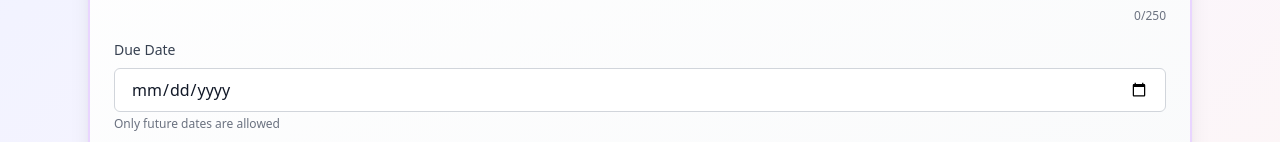
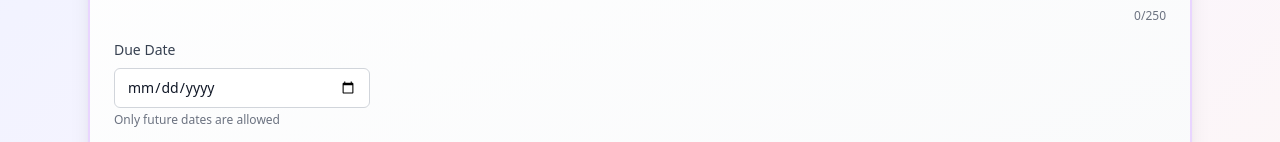
Before and after one commit to Thilina02/TODO-APP, a React (Vite) app: page / in a window 1280 px wide. Both pictures are taken after a click on the button "Add New Todo". Shown: the part 364-506 px from the top of the page. Built offline with nearby package versions, Linux system fonts and the light colour scheme.

Commit message:
Modified TODO form Due date field

```diff
--- a/src/components/TodoForm.tsx
+++ b/src/components/TodoForm.tsx
@@ -182,7 +182,7 @@ export const TodoForm = ({ onSubmit }: TodoFormProps) => {
           onChange={(e) => setDueDate(e.target.value)}
           onClick={(e) => e.currentTarget.showPicker?.()}
           min={getTodayDate()}
-          className="w-full px-4 py-2 border border-gray-300 dark:border-gray-600 rounded-md bg-white dark:bg-gray-700 text-gray-900 dark:text-white focus:outline-none focus:ring-2 focus:ring-blue-500 cursor-pointer"
+          className="w-full sm:w-64 px-3 py-2 border border-gray-300 dark:border-gray-600 rounded-md bg-white dark:bg-gray-700 text-gray-900 dark:text-white focus:outline-none focus:ring-2 focus:ring-blue-500 cursor-pointer text-sm"
         />
         <p className="text-xs text-gray-500 dark:text-gray-400 mt-1">
           Only future dates are allowed
```
